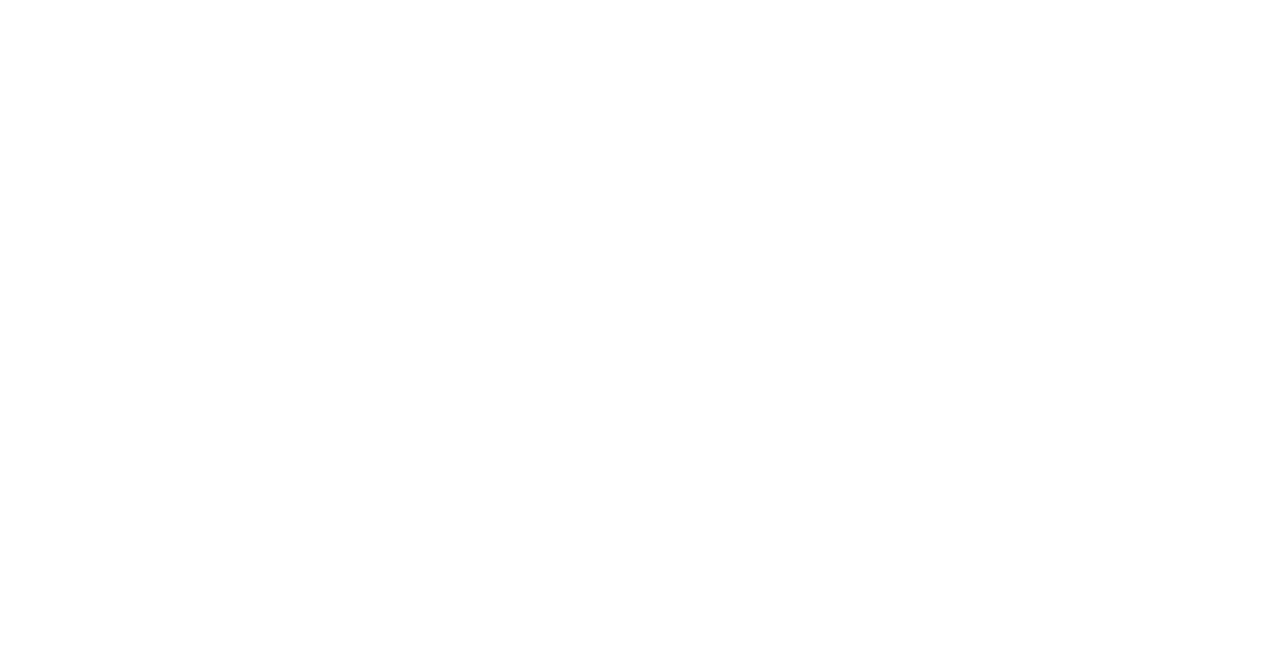
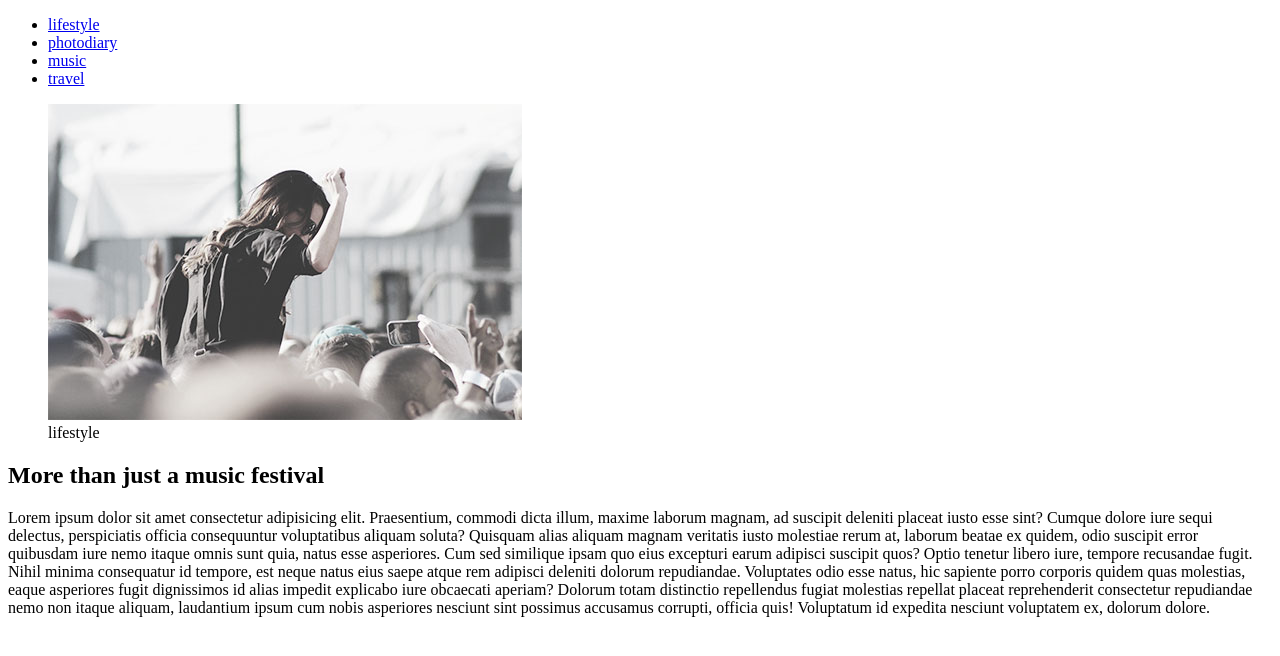
Before and after one commit to xrustic2020/goit, a plain HTML site: page html-css/module-1/index.html in a window 1280 px wide. Drawn offline with Linux system fonts and the light colour scheme.

Commit message:
create header and first article

```diff
--- a/html-css/module-1/index.html
+++ b/html-css/module-1/index.html
@@ -8,5 +8,36 @@
 </head>
 <body>
 
+<!-- This is header - START -->
+
+    <header>
+        <nav>
+            <ul class="menu">
+                <li><a href="#">lifestyle</a></li>
+                <li><a href="#">photodiary</a></li>
+                <li><a href="#">music</a></li>
+                <li><a href="#">travel</a></li>
+            </ul>
+        </nav>
+    </header>
+
+<!-- This is header - END -->
+
+    <main>
+
+<!-- First article lifestyle - START -->
+
+        <article>
+            <figure>
+                <img src="./img/lifestyle-1.jpg" alt="lifestyle-first-photo">
+                <figcaption>lifestyle</figcaption>
+            </figure>
+                <h2>More than just a music festival</h2>
+                <p>Lorem ipsum dolor sit amet consectetur adipisicing elit. Praesentium, commodi dicta illum, maxime laborum magnam, ad suscipit deleniti placeat iusto esse sint? Cumque dolore iure sequi delectus, perspiciatis officia consequuntur voluptatibus aliquam soluta? Quisquam alias aliquam magnam veritatis iusto molestiae rerum at, laborum beatae ex quidem, odio suscipit error quibusdam iure nemo itaque omnis sunt quia, natus esse asperiores. Cum sed similique ipsam quo eius excepturi earum adipisci suscipit quos? Optio tenetur libero iure, tempore recusandae fugit. Nihil minima consequatur id tempore, est neque natus eius saepe atque rem adipisci deleniti dolorum repudiandae. Voluptates odio esse natus, hic sapiente porro corporis quidem quas molestias, eaque asperiores fugit dignissimos id alias impedit explicabo iure obcaecati aperiam? Dolorum totam distinctio repellendus fugiat molestias repellat placeat reprehenderit consectetur repudiandae nemo non itaque aliquam, laudantium ipsum cum nobis asperiores nesciunt sint possimus accusamus corrupti, officia quis! Voluptatum id expedita nesciunt voluptatem ex, dolorum dolore.</p>
+        </article>
+
+<!-- First article lifestyle - END -->
+
+    </main>
 </body>
 </html>
```
Also changed, not shown: html-css/module-1/img/lifestyle-1.jpg (added), html-css/module-1/img/lifestyle-2.jpg (added), html-css/module-1/img/photodiary-1.jpg (added), html-css/module-1/img/photodiary-2.jpg (added).
